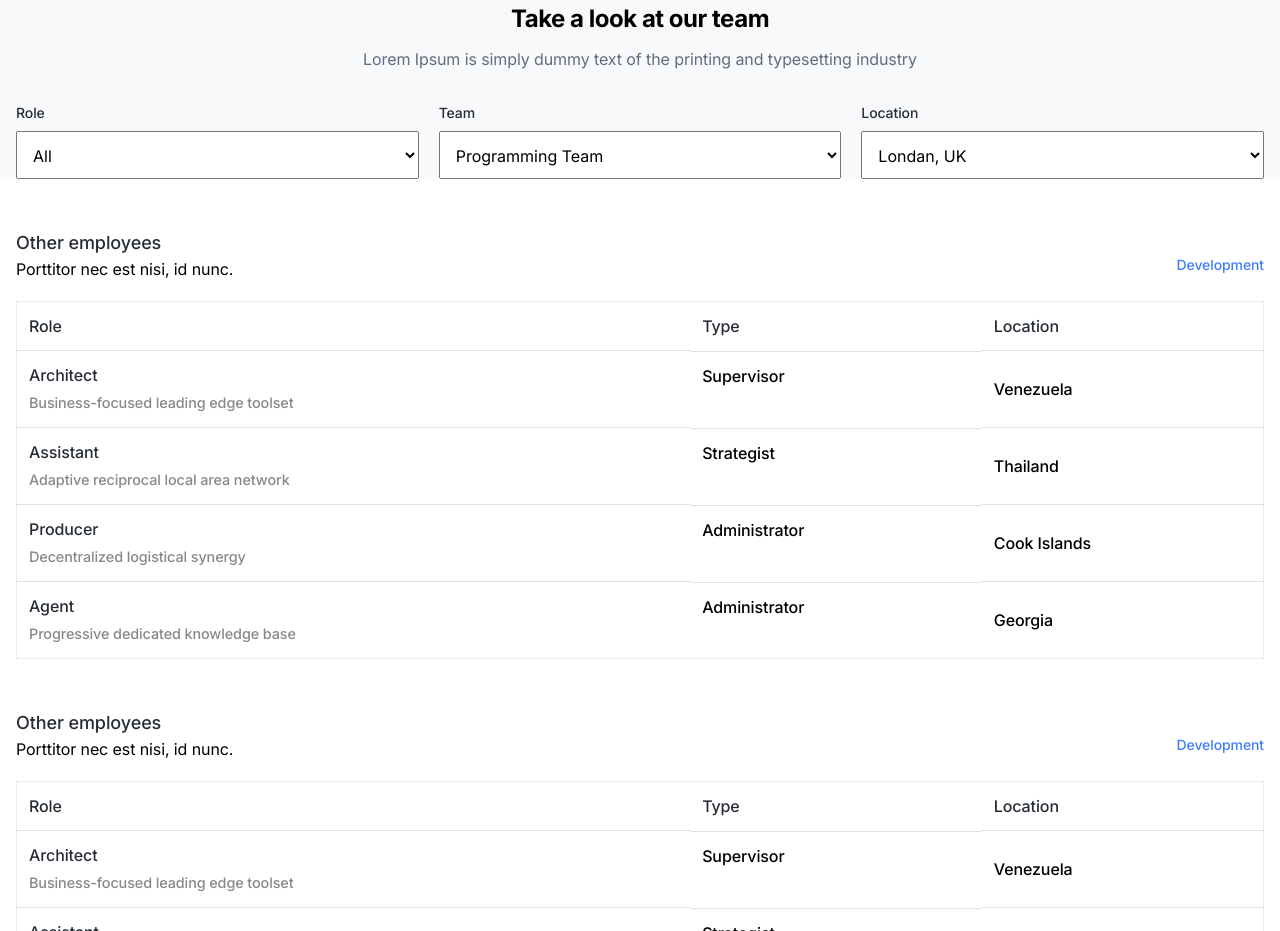
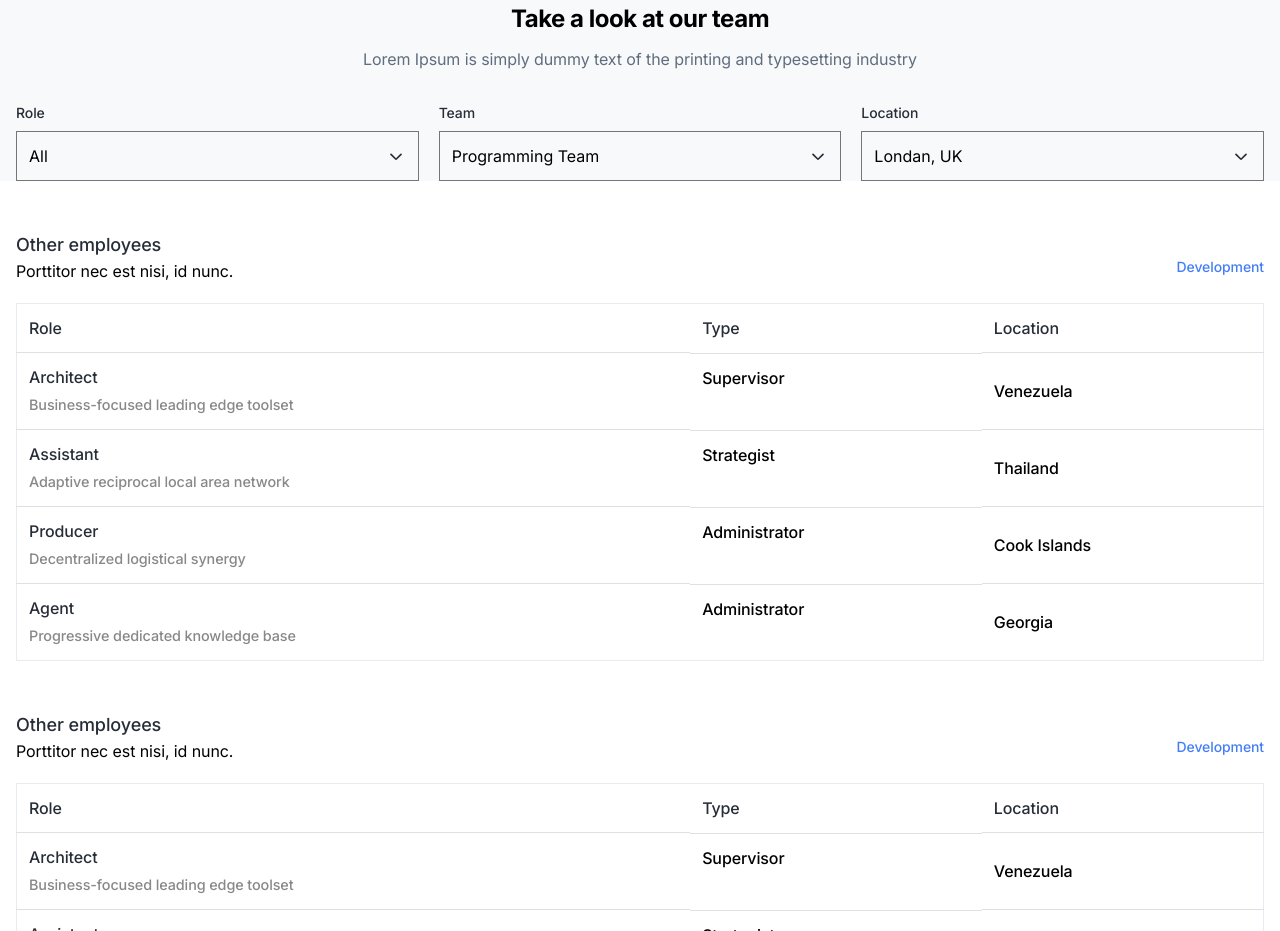
Before and after one commit to acunmedyaakademi/merve-yagmur-ali, a plain HTML site: page careers.html in a window 1280 px wide. Shown: the part 2112-3043 px from the top of the page. Drawn offline with Linux system fonts and the light colour scheme.

Commit message:
güncellemeler eklendi.

```diff
--- a/assets/css/careers.css
+++ b/assets/css/careers.css
@@ -494,6 +494,16 @@ color: #272D37;
 }
 }
 
+select {
+   /* Tarayıcı varsayılan okunu gizler */
+  -moz-appearance: none;
+  appearance: none;
+  background: url('../img/arrow-down.svg') no-repeat; /* Özel bir ok ikonu eklemek istersen */
+  background-position: calc(100% - 16px) center; /* Oku sola yaklaştırır */
+  padding-right: 30px; /* Sağ kısımda daha fazla boşluk bırakır */
+}
+
+
 
 /*? desktop version */
 @media (width >= 1200px){
```
